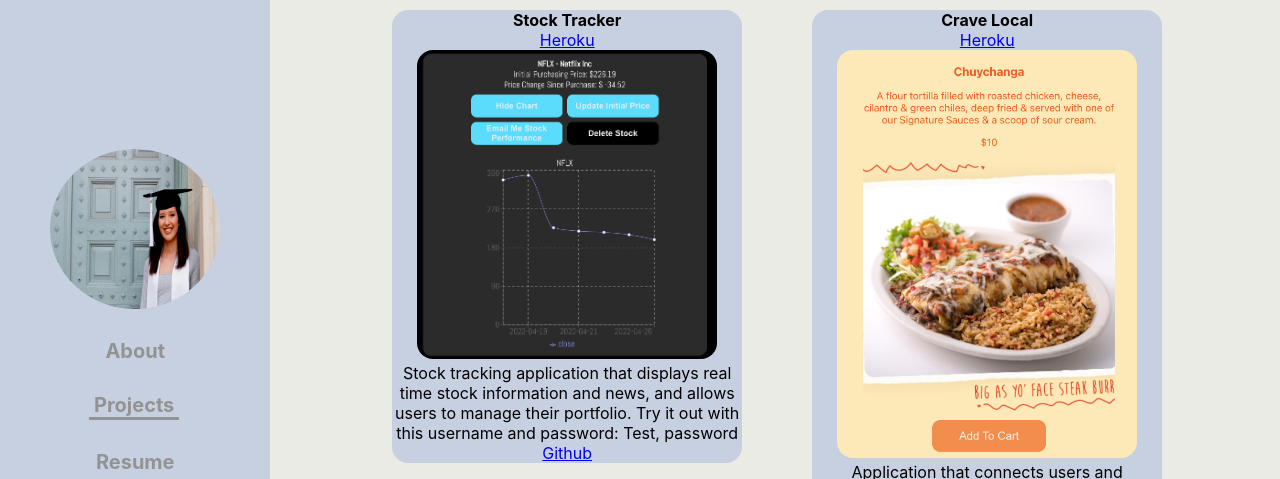
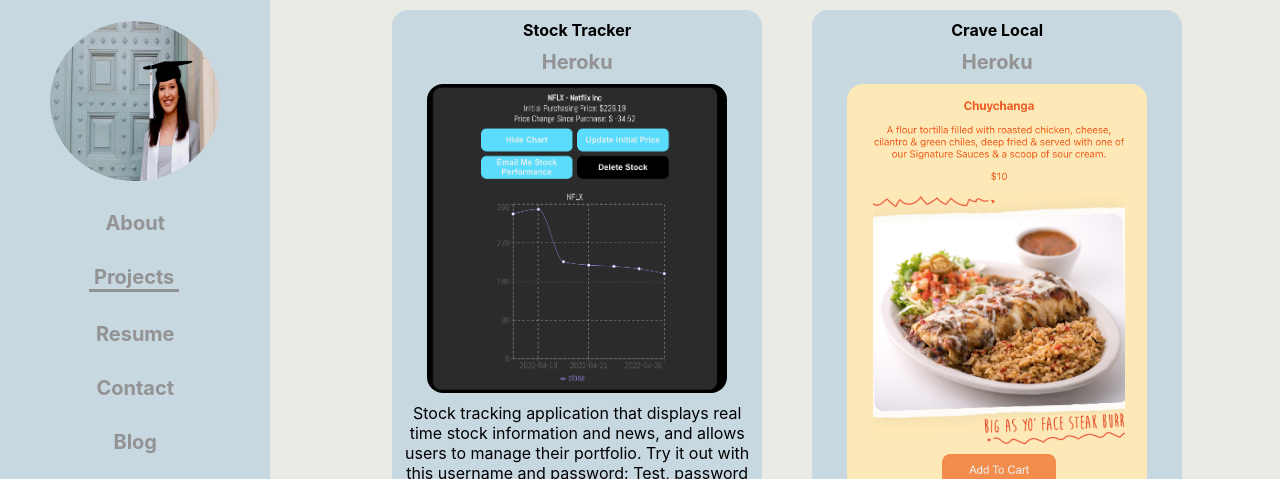
Before and after one commit to felipamendez/portfolio, a React app: page /projects in a window 1280 px wide. Shown: the top 479 px of the page. Built offline with nearby package versions, Linux system fonts and the light colour scheme.

Commit message:
styles and links

```diff
--- a/public/index.html
+++ b/public/index.html
@@ -2,14 +2,14 @@
 <html lang="en">
   <head>
     <meta charset="utf-8" />
-    <link rel="icon" href="%PUBLIC_URL%/favicon.ico" />
+    <link rel="icon" href="https://encrypted-tbn0.gstatic.com/images?q=tbn:ANd9GcSOpAwF_oACjNkC1TZHQrVqIfCaYWWnqHnn6g&usqp=CAU" />
     <meta name="viewport" content="width=device-width, initial-scale=1" />
     <meta name="theme-color" content="#000000" />
     <meta
       name="description"
       content="Web site created using create-react-app"
     />
-    <link rel="apple-touch-icon" href="%PUBLIC_URL%/logo192.png" />
+    <!-- <link rel="apple-touch-icon" href="%PUBLIC_URL%/logo192.png" /> -->
     <!--
       manifest.json provides metadata used when your web app is installed on a
       user's mobile device or desktop. See https://developers.google.com/web/fundamentals/web-app-manifest/
--- a/src/App.css
+++ b/src/App.css
@@ -22,13 +22,14 @@ body {
   height: 100vh;
   overflow: auto;
   width: 18%;
-  background-color: rgb(199, 208, 225);
+  background-color: rgb(199, 216, 225);
   gap: 30px;
   padding: 20px;
   justify-content: center;
   align-content: center;
   text-align: center;
-  padding-bottom: 100%;
+  padding-bottom: 35%;
+  margin-top: -10%;
 }
 
 .navlink {
@@ -61,8 +62,15 @@ body {
 
 .project-card {
   width: 350px;
-  background-color: rgb(199, 208, 225);
+  background-color: rgb(199, 216, 225);
   border-radius: 1em;
+  padding: 10px;
+  display: flex;
+  flex-direction: column;
+  justify-content: center;
+  align-content: center;
+  text-align: center;
+  gap: 10px;
 }
 
 .card-container {
@@ -79,6 +87,7 @@ body {
 .image {
   width: 300px;
   border-radius: 1em;
+  margin-left: 7%;
 }
 
 .icon {
@@ -91,6 +100,7 @@ body {
   text-align: center;
   width: 65%;
   border-radius: .5em;
+  margin-top: 10px;
 }
 
 .text-div {
--- a/src/components/Navbar.js
+++ b/src/components/Navbar.js
@@ -23,9 +23,10 @@ function Navbar () {
                 <NavLink to="contact" className={({ isActive }) => (isActive ? "link-active" : "navlink")}>
                     <div> Contact </div>
                 </NavLink>
-                <NavLink to="Blog" className={({ isActive }) => (isActive ? "link-active" : "navlink")}>
+                {/* <NavLink to="Blog" className={({ isActive }) => (isActive ? "link-active" : "navlink")}>
                     <div> Blog </div>
-                </NavLink>
+                </NavLink> */}
+                <a className="navlink" href="https://medium.com/@felipalouise">Blog</a>
                <div className="icon"><a href="https://www.linkedin.com/in/felipa-mendez/" className="icon"> <FaLinkedin /> </a> </div>
                <div className="icon"><a href="https://github.com/stars/felipamendez/lists/projects" className="icon"> <BsGithub /> </a></div>
         </div>
--- a/src/components/ProjectCard.js
+++ b/src/components/ProjectCard.js
@@ -7,11 +7,11 @@ function ProjectCard ({project}) {
         <div >
             <div className="project-card">
                <strong> <div>{name}</div> </strong>
-                <div><a href={heroku}>Heroku</a></div>
+                {heroku.length > 1 ? <div><a className="navlink" href={heroku}>Heroku</a></div> : null}
                 <img className="image" src={imageSrc[`image${id}`]} alt={name}></img>
                 <div>{oneLiner}</div>
-                <a href={github}> Github </a>
-                {githubBackend.length > 1 ? <div><a href={githubBackend}>Github Backend</a></div>: null}
+                <a className="navlink" href={github}> Github </a>
+                {githubBackend.length > 1 ? <div><a className="navlink" href={githubBackend}>Github Backend</a></div>: null}
             </div>
         </div>
     )
--- a/src/components/Projects.js
+++ b/src/components/Projects.js
@@ -10,6 +10,7 @@ function Projects () {
         {
           id: 1,
           name: "Stock Tracker",
+          demo: "",
           heroku: "https://stock-tracker-project.herokuapp.com/login",
           imageSrc: {image1},
           oneLiner: "Stock tracking application that displays real time stock information and news, and allows users to manage their portfolio. Try it out with this username and password: Test, password",
@@ -19,6 +20,7 @@ function Projects () {
         {
           id: 2,
           name: "Crave Local",
+          demo: "",
           heroku: "https://crave-local-project.herokuapp.com/login",
           imageSrc: {image2},
           oneLiner: "Application that connects users and restaurants to view menus and store online orders. Try it out with this username and password: felipa@felipa.com, password",
@@ -27,6 +29,7 @@ function Projects () {
         },
         {
           id: 3,
+          demo: "",
           name: "Raven",
           heroku: "",
           imageSrc: {image3},
@@ -36,6 +39,7 @@ function Projects () {
         },
         {
           id: 4,
+          demo: "",
           name: "Mom & Pop",
           heroku: "",
           imageSrc: {image4},
```
Also changed, not shown: public/logo192.png (deleted), public/logo512.png (deleted).
